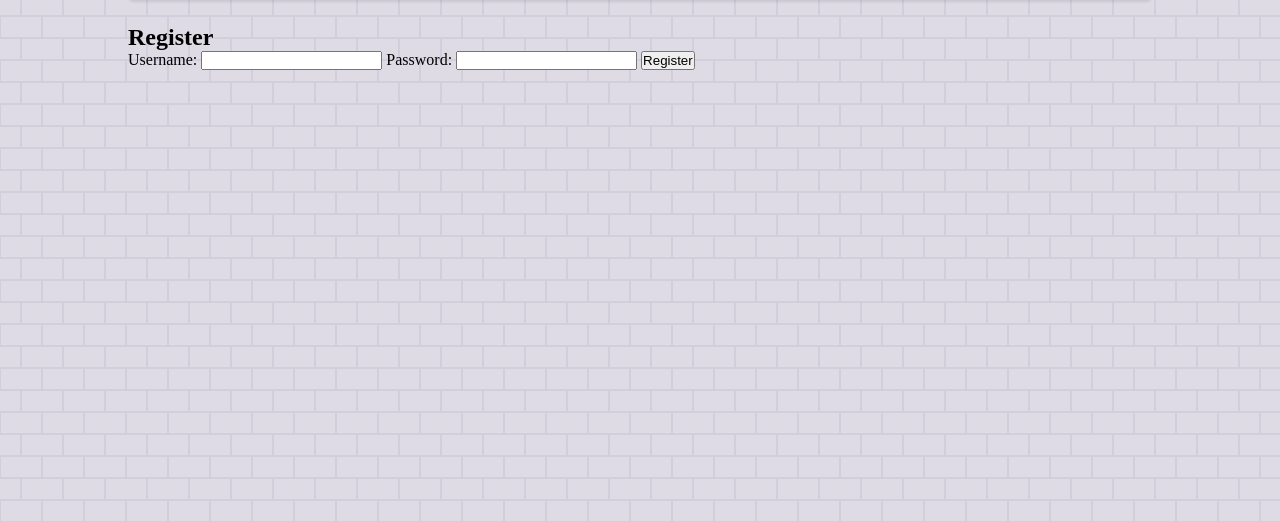
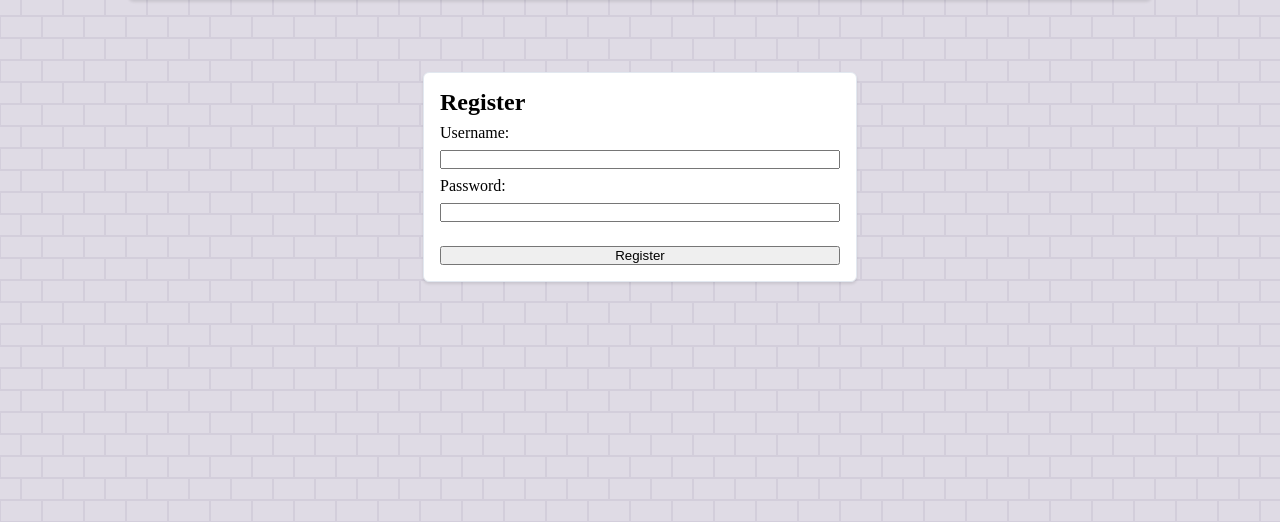
Before and after one commit to tomp2/tikawe-2025, a Flask app: page /register/ in a window 1280 px wide. Shown: the part 72-594 px from the top of the page. Run offline with Flask 3, Linux system fonts and the light colour scheme.

Commit message:
fix: missing styling for register and login forms due to wrong classname

```diff
--- a/templates/login.html
+++ b/templates/login.html
@@ -1,7 +1,7 @@
 {% extends "layout.html" %}
 {% block title %}Login - Doodle App{% endblock %}
 {% block content %}
-  <form action="/login" method="POST" class="register-form mx-auto">
+  <form action="/login" method="POST" class="form mx-auto">
     <h2>Login</h2>
     <label for="username">Username:</label>
     <input type="text" id="username" name="username" required>
--- a/templates/register.html
+++ b/templates/register.html
@@ -1,7 +1,7 @@
 {% extends "layout.html" %}
 {% block title %}Register - Doodle App{% endblock %}
 {% block content %}
-  <form action="/register" method="POST" class="register-form mx-auto">
+  <form action="/register" method="POST" class="form mx-auto">
     <h2>Register</h2>
     <label for="username">Username:</label>
     <input type="text" id="username" name="username" required>
```
